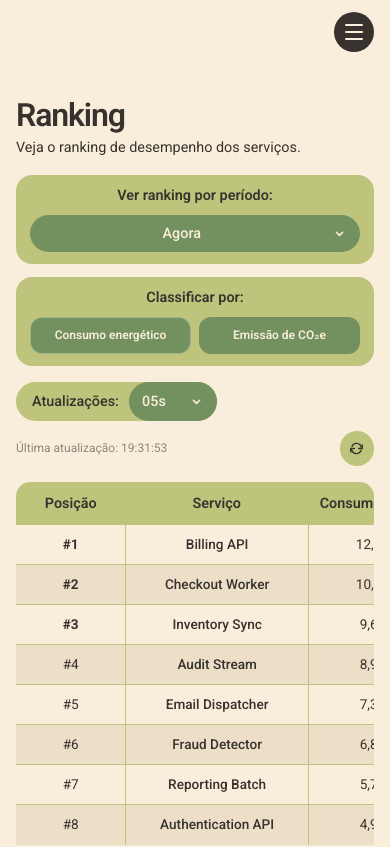
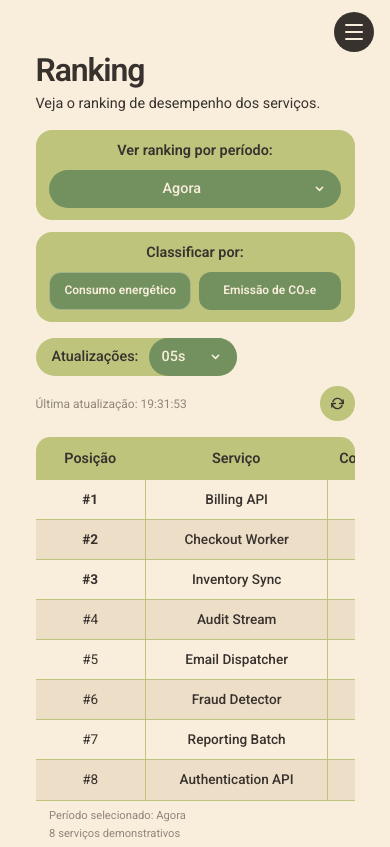
Before and after one commit to atmosabp/greener, a React (Vite) app in the folder frontend/: page /ranking in a window 390 px wide. Shown: the top 847 px of the page. Built offline with nearby package versions, Linux system fonts and the light colour scheme.

Commit message:
feat(ranking): ajustes solicitados
detalhes visuais solicitados pela equpe foram realizados, com sucesso, aguardando aprovação.

```diff
--- a/frontend/src/pages/ranking/Ranking.css
+++ b/frontend/src/pages/ranking/Ranking.css
@@ -22,6 +22,7 @@
     background-color: var(--background);
     color: var(--text);
     font-family: "Roboto", sans-serif;
+    align-items: center;
 }
 
 .ranking-page,
@@ -30,7 +31,7 @@
 }
 
 .ranking-main {
-    width: 100%;
+    width: 90%;
     flex: 1 0 auto;
     min-height: 0;
     margin-top: 5rem;
@@ -52,7 +53,7 @@
 
 .ranking-intro {
     display: grid;
-    grid-template-columns: minmax(13rem, 0.8fr) minmax(0, 1.5fr);
+    grid-template-columns: minmax(13rem, 0.8fr) minmax(0, 1.2fr);
     align-items: center;
     gap: 1.5rem;
     width: 100%;
@@ -82,7 +83,7 @@
 
 .ranking-filters {
     display: grid;
-    grid-template-columns: minmax(0, 0.85fr) minmax(0, 1.15fr);
+    grid-template-columns: minmax(0, 0.8fr) minmax(0, 1.1fr);
     align-items: stretch;
     gap: 3rem;
     width: 100%;
@@ -97,7 +98,7 @@
     flex-direction: column;
     justify-content: center;
     gap: 0.6rem;
-    padding: 0.85rem 1.1rem;
+    padding: 0.5rem 1.1rem;
     border-radius: 1.15rem;
     background-color: var(--primary-light);
     color: var(--text);
@@ -107,7 +108,7 @@
 .ranking-classification > span {
     display: block;
     text-align: center;
-    font-size: 1.05rem;
+    font-size: 1rem;
     font-weight: 600;
     line-height: 1.25;
 }
@@ -153,8 +154,9 @@
 
 .ranking-period select {
     width: 100%;
-    height: 2.7rem;
+    height: 2.3rem;
     padding: 0 2.5rem 0 0.85rem;
+    font-size: 1rem;
     text-align: center;
     text-align-last: center;
 }
@@ -183,7 +185,7 @@
 
 .ranking-metric-button {
     min-width: 0;
-    min-height: 2.7rem;
+    min-height: 2.3rem;
     display: flex;
     justify-content: center;
     align-items: center;
@@ -292,26 +294,23 @@
     width: 100%;
 
     /* Aumenta a área visível da tabela */
-    height: 75vh;
-    height: 75dvh;
+    height: auto;
 
     /* Evita que outras regras limitem a altura */
-    min-height: 30rem;
-    max-height: none;
+    min-height: 0;
+    max-height: 75dvh;
 
     display: flex;
     flex-direction: column;
 
     overflow: hidden;
-
     border-radius: 0.9rem;
 }
 
 .ranking-page .ranking-table-scroll {
-    flex: 1 1 0;
+    flex: 0 1 auto;
+    width: 100%;
     min-height: 0;
-    /* max-height: none; */
-    width: 100%;
 
     overflow-x: auto;
     overflow-y: auto;
@@ -359,7 +358,7 @@
     position: sticky;
     top: 0;
     z-index: 2;
-    height: 2.7rem;
+    height: 2rem;
     padding: 0.45rem 0.6rem;
     background-color: var(--primary-light);
     color: var(--text);
@@ -383,7 +382,7 @@
 }
 
 .ranking-table td {
-    height: 2.65rem;
+    height: 2.4rem;
     padding: 0.4rem 0.6rem;
     border-bottom: 0.1rem solid var(--ranking-border);
     font-size: 1.15rem;
@@ -474,12 +473,12 @@
         overflow: visible;
     }
 
-    .ranking-table-section {
+    /* .ranking-table-section {
         flex: 0 0 auto;
         height: clamp(22rem, 55vh, 42rem);
         height: clamp(22rem, 55dvh, 42rem);
         min-height: 22rem;
-    }
+    } */
 }
 
 
@@ -524,12 +523,12 @@
         font-size: 2.25rem;
     }
 
-    .ranking-table-section {
+    /* .ranking-table-section {
         flex: 0 0 auto;
         height: clamp(22rem, 55vh, 38rem);
         height: clamp(22rem, 55dvh, 38rem);
         min-height: 22rem;
-    }
+    } */
 
     .ranking-table th {
         font-size: 1.1rem;
@@ -631,19 +630,23 @@
     }
 
 .ranking-table-section {
-        flex: 0 0 auto;
     width: 100%;
-        height: 55dvh;
-        min-height: 18rem;
-        max-height: 32rem;
+    height: auto;
+    max-height: 75dvh;
+    min-height: 0;
+
+    display: flex;
+    flex-direction: column;
+
     overflow: hidden;
     border-radius: 0.9rem;
 }
 
 .ranking-table-scroll {
-        flex: 1 1 auto;
+    flex: 0 1 auto;
     min-height: 0;
     max-height: 100%;
+
     overflow-x: auto;
     overflow-y: auto;
 }
@@ -677,6 +680,12 @@
     }
 }
 
+@media (max-width: 480px) {
+    .ranking-main {
+        margin-top: 2.2rem;
+    }
+}
+
 
 /* =========================================
    ACESSIBILIDADE
```
Lines whose indentation alone changed are shown as unchanged.
